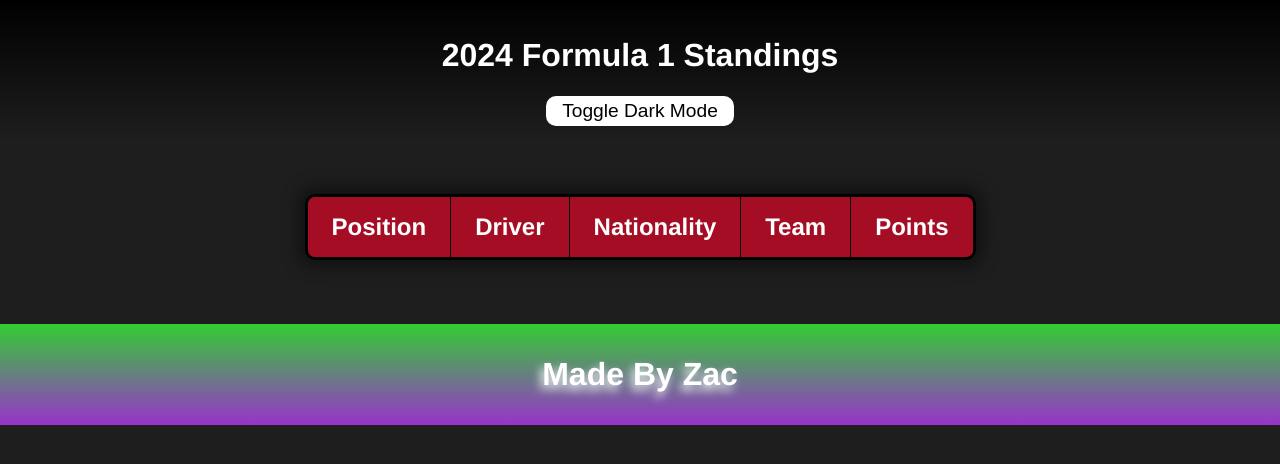
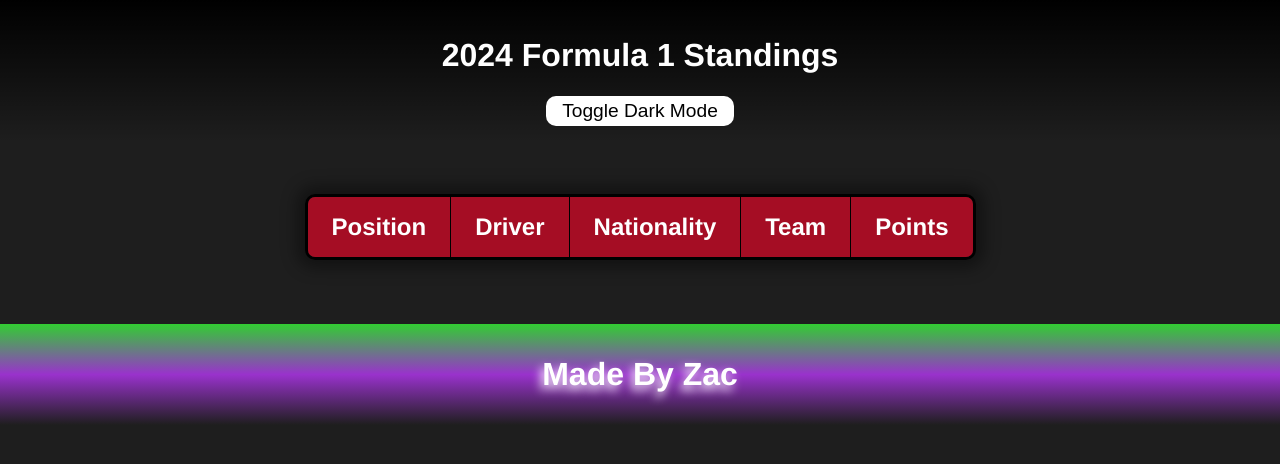
Before and after one commit to ZacPython/formula-one-table, a plain HTML site: page index.html in a window 1280 px wide. Both pictures are taken after a click on the button "Toggle Dark Mode". Drawn offline with Linux system fonts and the light colour scheme; no server answers.

Commit message:
footer update 2.0

```diff
--- a/F1 table.css
+++ b/F1 table.css
@@ -157,7 +157,7 @@ td{
 }
 
 footer{
-    background: linear-gradient(to bottom, #9932CC, #32cd32);
+    background: linear-gradient(to bottom, #9932CC, #32cd32, transparent);
     text-align: center;
 }
 
@@ -209,6 +209,6 @@ body.darkmode button{
 }
 
 body.darkmode footer{
-    background: linear-gradient(to bottom, #32cd32, #9932CC);
+    background: linear-gradient(to bottom, #32cd32, #9932CC, transparent);
     text-align: center;
 }
```
